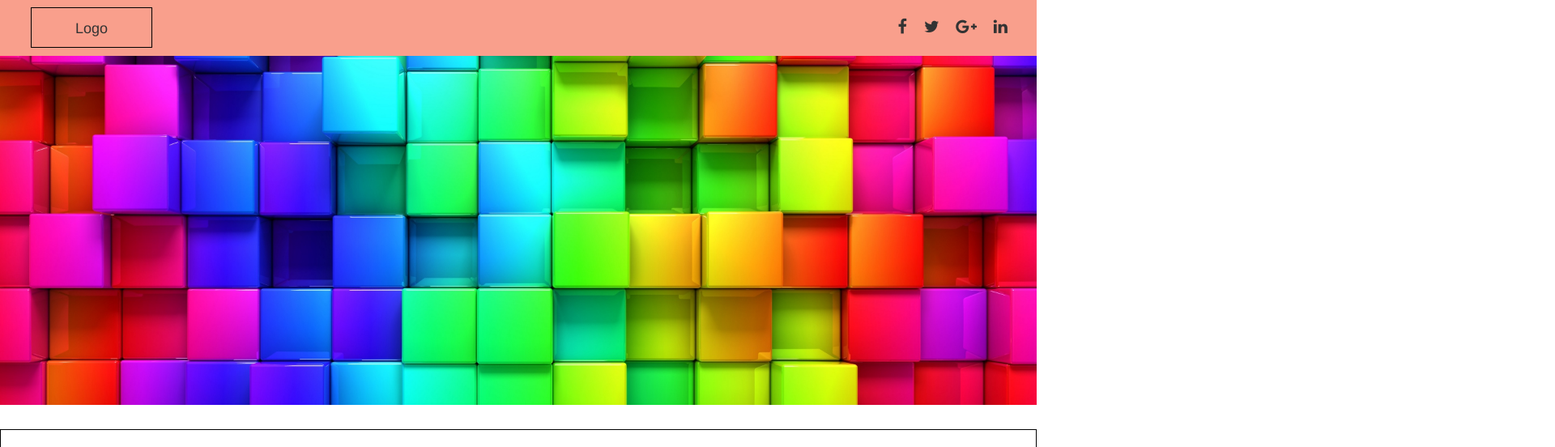
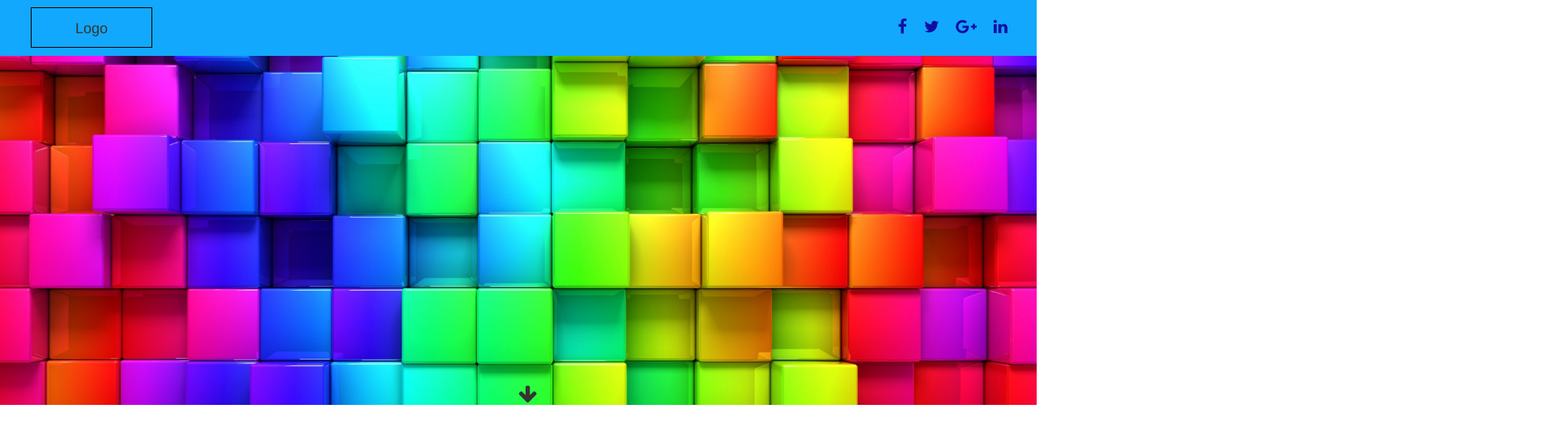
Before and after one commit to marshs2/motcham, a plain HTML site: page motch 2/index.html in a window 1280 px wide. Shown: the top 552 px of the page at 81% size, 1920 px wide, since content can reach past the window. Drawn offline with Linux system fonts and the light colour scheme.

Commit message:
styles
styling of header

```diff
--- a/motch 2/styles.css
+++ b/motch 2/styles.css
@@ -2,7 +2,7 @@ body{
   /*Santhosh codes here*/
 
 
-  /*Steohen codes here*/
+  /*Stephen codes here*/
 }
 
 /*Santhosh codes here*/
@@ -11,7 +11,7 @@ body{
   border: 1px solid #000;
 }
 header{
-  background-color: F99F8C;
+  background-color: #12a8fd;
 }
 
 .logoBox {
@@ -32,6 +32,10 @@ header{
 
 .socialIcons span i{
   font-size: 20px;
+  color:#120ea5;
+}
+.socialIcons span i:hover{
+  color:#1ddffe;
 }
 .bigImage{
   background-image: url('./assets/bigImage.jpg');
@@ -41,9 +45,9 @@ header{
 }
 
 .arrow{
-  position: absolute;
+  position: relative;
   left: 50%;
-  top: 72%;
+  bottom: 55px;
 }
 
 .arrow i{
```
